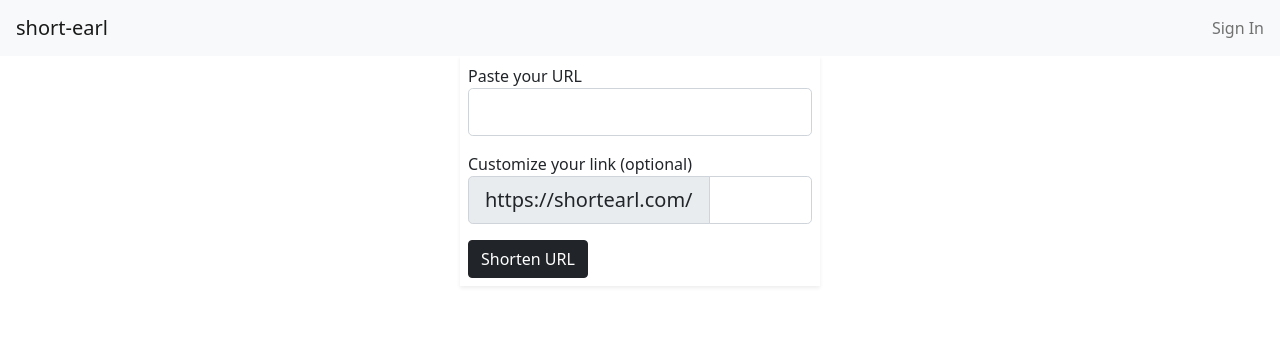
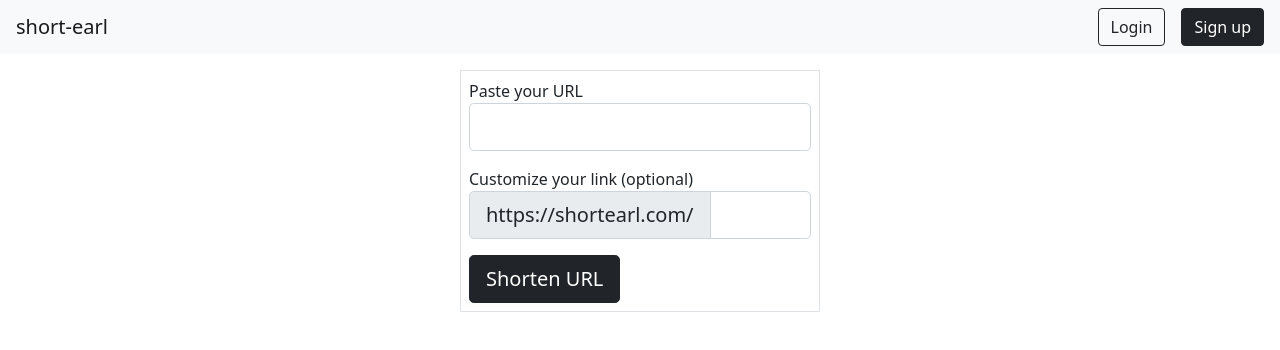
Before and after one commit to CameronCanning/short-earl, a React (Create React App) app in the folder client/: page / in a window 1280 px wide. Shown: the top 350 px of the page. Built offline with nearby package versions, Linux system fonts and the light colour scheme.

Commit message:
minor cosmetic changes

```diff
--- a/client/src/components/navbar.js
+++ b/client/src/components/navbar.js
@@ -1,14 +1,12 @@
 import React from 'react';
 import 'bootstrap/dist/css/bootstrap.css';
-import { NavLink } from "react-router-dom";
+import { Link, NavLink } from "react-router-dom";
 
 export default function NavBar() {
     return (
         <div>
-            <nav className="navbar navbar-expand-sm navbar-light bg-light pe-2">
-                <NavLink className="navbar-brand mb-0 h1 ms-3" to="/">
-                    short-earl
-                </NavLink>
+            <nav className="navbar navbar-expand-lg navbar-light bg-light">
+                <NavLink className="navbar-brand mb-0 h1 ms-3" to="/">short-earl</NavLink>
                 <button
                     className="navbar-toggler"
                     type="button"
@@ -16,18 +14,12 @@ export default function NavBar() {
                     data-target="#navbarSupportedContent"
                     aria-controls="navbarSupportedContent"
                     aria-expanded="false"
-                    aria-label="Toggle navigation"
-                >
+                    aria-label="Toggle navigation">
                     <span className="navbar-toggler-icon"></span>
                 </button>
                 <div className="collapse navbar-collapse justify-content-end" id="navbarSupportedContent">
-                    <ul className="navbar-nav mr-auto">
-                        <li className="nav-item">
-                            <NavLink className="nav-link" to="/signin">
-                                Sign In
-                            </NavLink>
-                        </li>
-                    </ul>
+                    <button class="btn btn-outline-dark me-3" type="button">Login</button>
+                    <button class="btn btn-dark me-3" type="button">Sign up</button>
                 </div>
             </nav>
         </div>
--- a/client/src/components/short.js
+++ b/client/src/components/short.js
@@ -13,8 +13,10 @@ const Short = () => {
         short: '',
         shortMessage: '',
         long: '',
+        longMessage: ''
     });
 
+    let navigate = useNavigate();
 
     const updateForm = (value) => {
         return setForm((prev) => {
@@ -31,12 +33,18 @@ const Short = () => {
         e.preventDefault();
 
         const newEarl = {...form};
+
+        //Validate form
         let abort = false;
-        if (!validateURL(newEarl.long)){
-            updateValidated({long: 'is-invalid'})
+        if (form.short == ''){
+            updateValidated({long: 'is-invalid', longMessage: 'Required'});
             abort = true;
         }
-        else updateValidated({long: ''});
+        else if (!validateURL(newEarl.long)){
+            updateValidated({long: 'is-invalid', longMessage: 'Invalid URL'});
+            abort = true;
+        }
+        else updateValidated({long: '', longMessage: ''});
 
         if (form.short && !validateAlias(newEarl.short)){
             updateValidated({
@@ -51,8 +59,10 @@ const Short = () => {
         axios.post('http://localhost:5000/short/add', newEarl)
         .then( (res) => {
             if (res.data.status == 'success'){
-                //do nav to final card
-                setForm({...form, short: res.data.earl});
+                navigate('/saved', {
+                    long: form.long,
+                    short: res.data.earl,
+                });
             }
             else if (res.data.status == 'earl_taken'){
                 updateValidated({
@@ -65,14 +75,10 @@ const Short = () => {
             window.alert(error);
             return;
         });
-
-
-
-
     }
 
     return(
-        <div class='shadow-sm' style={{maxWidth: '360px', margin: '0 auto', float: 'none'}}>
+        <div class='border main mt-3'>
         <form onSubmit={onSubmit} class = 'needs-validation' novalidate>
             <div class='form-group p-2'>
                 <label for='long'>Paste your URL</label>
@@ -82,7 +88,7 @@ const Short = () => {
                     id='long'
                     value={form.long}
                     onChange={ (e) => updateForm({ long: e.target.value }) }/>
-                    <span class="invalid-feedback">Invalid URL</span>
+                    <span class="invalid-feedback">{validated.longMessage}</span>
             </div>
             <div class='form-group p-2'>
                 <label for='short'>Customize your link (optional)</label>
@@ -102,7 +108,7 @@ const Short = () => {
                 <input
                     type='submit'
                     value='Shorten URL'
-                    className='btn btn-dark'/>
+                    className='btn btn-dark btn-lg'/>
             </div>
         </form>
         </div>
@@ -110,3 +116,11 @@ const Short = () => {
     )
 }
 export default Short;
+
+/**
+ * change form onSubmit
+ * input readonly:
+ *      change input updates to null
+ *      change buttons
+ *
+ */
--- a/client/src/index.js
+++ b/client/src/index.js
@@ -2,7 +2,7 @@ import React from "react";
 import ReactDOM from "react-dom";
 import App from "./App";
 import { BrowserRouter } from "react-router-dom";
-import './sass/style.scss';
+import './style.scss';
 
 ReactDOM.render(
   <React.StrictMode>
--- a/client/src/sass/style.scss
+++ /dev/null
@@ -1,5 +0,0 @@
-@import "../../node_modules/bootstrap/scss/bootstrap";
-
-
-
-@import "../../node_modules/bootstrap/scss/bootstrap";
--- /dev/null
+++ b/client/src/style.scss
@@ -0,0 +1,8 @@
+@import "../node_modules/bootstrap/scss/bootstrap";
+
+.main {
+    max-width: 360px;
+    margin: 0 auto;
+    float: none;
+
+}
```
